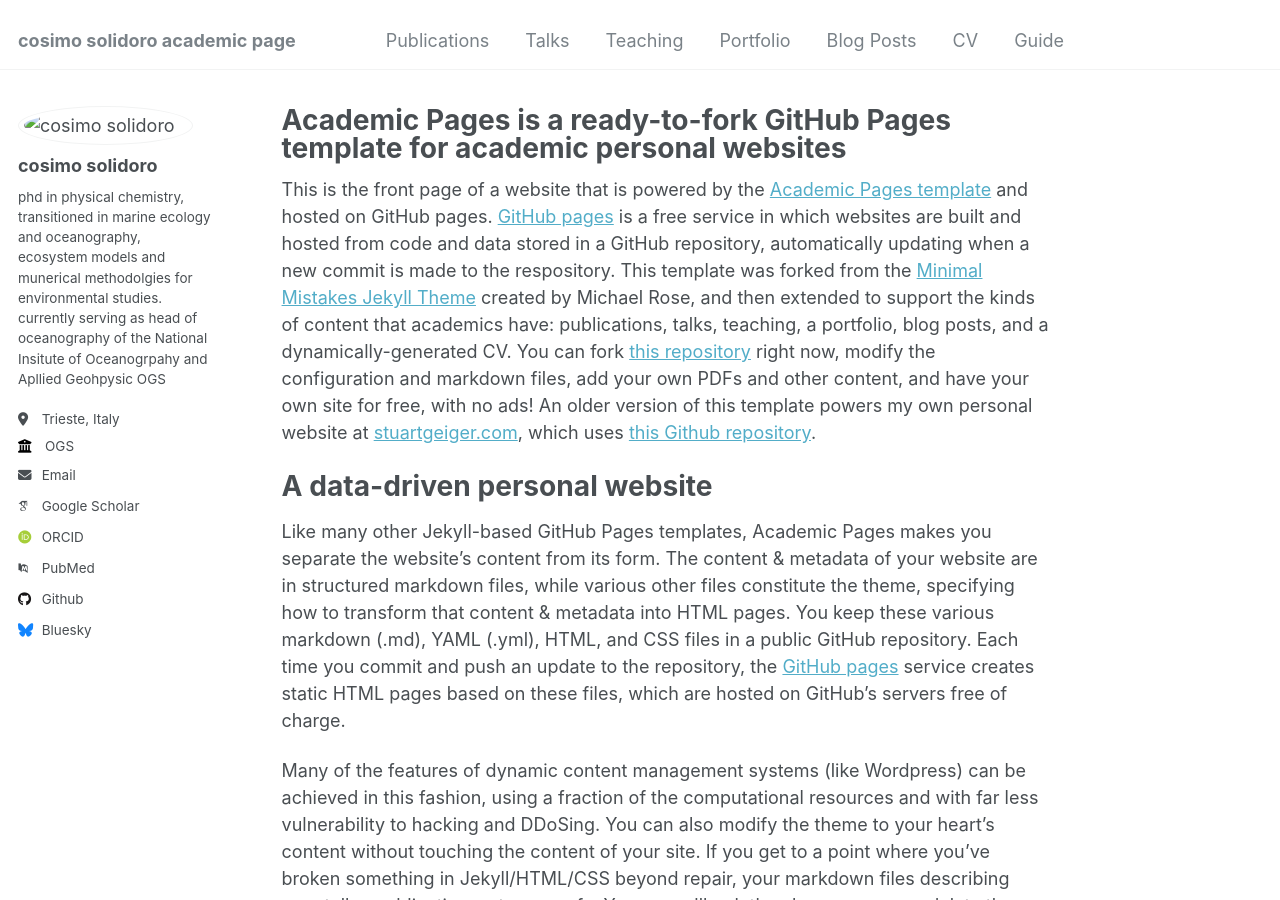
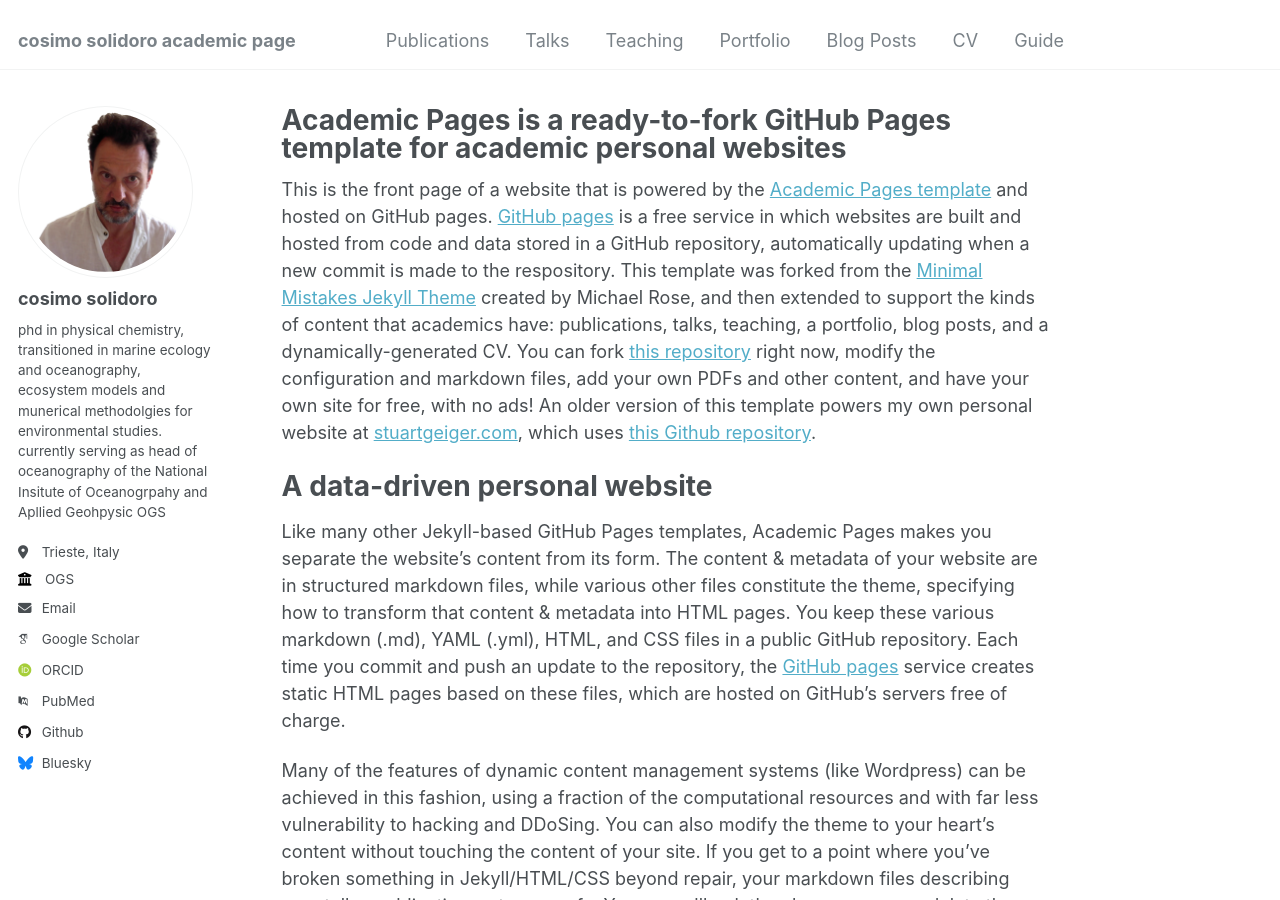
Before and after one commit to csolidoro/csolidoro.github.io, a Jekyll site: the page built from _pages/about.md, in a window 1280 px wide and 900 px high. Built offline with Jekyll 4.4.1, drawn with Linux system fonts in a browser that asks for light colours; some web fonts are replaced.

Commit message:
Update _config.yml

```diff
--- a/_config.yml
+++ b/_config.yml
@@ -21,7 +21,7 @@ repository               : "academicpages/academicpages.github.io"
 #               Additional customization can be done by editing /_includes/author-profile.html
 author:
   # Biographic information
-  avatar           : "~/immagini/cosimo_lavagna.png"
+  avatar           : "cosimo_lavagna.png"
   name             : "cosimo solidoro"
   pronouns         : # example: "she/her"
   bio              : "phd in physical chemistry, transitioned in marine ecology and oceanography, ecosystem models and munerical methodolgies for environmental studies.
```
